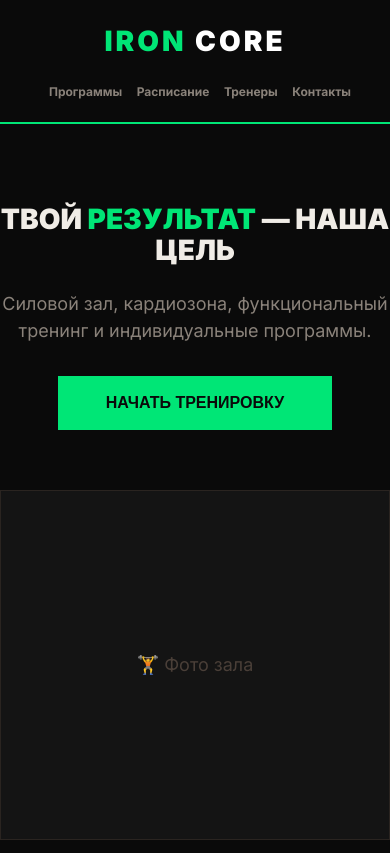
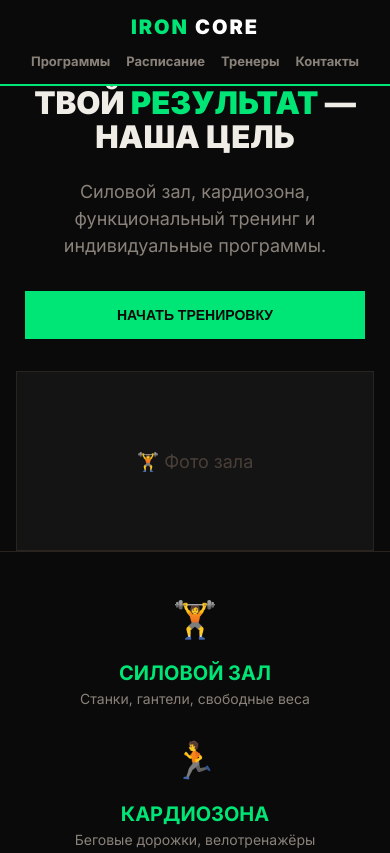
Before and after one commit to yoshxmuraa/fitness, a plain HTML site: page index.html in a window 390 px wide. Shown: the top 853 px of the page. Drawn offline with Linux system fonts and the light colour scheme.

Commit message:
index.html

```diff
--- a/index.html
+++ b/index.html
@@ -6,17 +6,15 @@
     <title>IRON CORE — фитнес клуб</title>
     <link href="https://fonts.googleapis.com/css2?family=Inter:wght@400;700;900&display=swap" rel="stylesheet">
     <style>
-        * {
-            margin: 0;
-            padding: 0;
-            box-sizing: border-box;
-        }
+        * { margin: 0; padding: 0; box-sizing: border-box; }
 
         body {
             font-family: 'Inter', sans-serif;
             background: #0a0a0a;
             color: #f0ece6;
             line-height: 1.5;
+            -webkit-font-smoothing: antialiased;
+            overflow-x: hidden;
         }
 
         .container {
@@ -25,8 +23,9 @@
             padding: 0 24px;
         }
 
+        /* ===== HEADER ===== */
         header {
-            padding: 20px 0;
+            padding: 16px 0;
             border-bottom: 2px solid #00e676;
             background: #0a0a0a;
             position: sticky;
@@ -38,30 +37,36 @@
             display: flex;
             justify-content: space-between;
             align-items: center;
+            gap: 16px;
         }
 
         .logo {
-            font-size: 28px;
+            font-size: 26px;
             font-weight: 900;
             color: #00e676;
             letter-spacing: 3px;
             text-transform: uppercase;
+            white-space: nowrap;
         }
-        .logo span {
-            color: #fff;
+        .logo span { color: #fff; }
+
+        nav {
+            display: flex;
+            flex-wrap: wrap;
+            gap: 8px 24px;
+            justify-content: flex-end;
         }
-
         nav a {
             color: #8a827a;
             text-decoration: none;
-            margin-left: 32px;
             font-weight: 700;
+            font-size: 15px;
             transition: color 0.2s;
+            white-space: nowrap;
         }
-        nav a:hover {
-            color: #00e676;
-        }
+        nav a:hover { color: #00e676; }
 
+        /* ===== HERO ===== */
         .hero {
             display: grid;
             grid-template-columns: 1fr 1fr;
@@ -72,14 +77,12 @@
         }
 
         .hero h1 {
-            font-size: 64px;
+            font-size: clamp(32px, 6vw, 64px);
             font-weight: 900;
             line-height: 1.1;
             text-transform: uppercase;
         }
-        .hero h1 .green {
-            color: #00e676;
-        }
+        .hero h1 .green { color: #00e676; }
 
         .hero p {
             font-size: 18px;
@@ -92,7 +95,6 @@
             background: #00e676;
             color: #0a0a0a;
             padding: 18px 48px;
-            border-radius: 0;
             text-decoration: none;
             font-weight: 900;
             text-transform: uppercase;
@@ -102,13 +104,10 @@
             cursor: pointer;
             font-size: 16px;
         }
-        .btn:hover {
-            background: #00c853;
-        }
+        .btn:hover { background: #00c853; }
 
         .hero-img {
             background: #141414;
-            border-radius: 0;
             height: 350px;
             display: flex;
             align-items: center;
@@ -118,6 +117,7 @@
             border: 1px solid #2a2420;
         }
 
+        /* ===== ADVANTAGES ===== */
         .advantages {
             display: grid;
             grid-template-columns: repeat(auto-fit, minmax(200px, 1fr));
@@ -127,26 +127,14 @@
             border-bottom: 1px solid #2a2420;
             text-align: center;
         }
-        .advantages .icon {
-            font-size: 48px;
-            display: block;
-            margin-bottom: 12px;
-        }
-        .advantages h3 {
-            color: #00e676;
-            font-size: 20px;
-            text-transform: uppercase;
-        }
-        .advantages p {
-            color: #8a827a;
-            font-size: 14px;
-        }
+        .advantages .icon { font-size: 48px; display: block; margin-bottom: 12px; }
+        .advantages h3 { color: #00e676; font-size: 20px; text-transform: uppercase; }
+        .advantages p { color: #8a827a; font-size: 14px; }
 
-        .programs {
-            padding: 80px 0;
-        }
+        /* ===== PROGRAMS ===== */
+        .programs { padding: 80px 0; }
         .programs h2 {
-            font-size: 40px;
+            font-size: clamp(28px, 4vw, 40px);
             font-weight: 900;
             text-transform: uppercase;
             color: #fff;
@@ -154,9 +142,7 @@
             text-align: center;
             margin-bottom: 48px;
         }
-        .programs h2 .green {
-            color: #00e676;
-        }
+        .programs h2 .green { color: #00e676; }
 
         .program-grid {
             display: grid;
@@ -181,9 +167,7 @@
             margin-bottom: 8px;
             text-transform: uppercase;
         }
-        .program-card p {
-            color: #8a827a;
-        }
+        .program-card p { color: #8a827a; }
         .program-card .price {
             display: block;
             margin-top: 14px;
@@ -192,6 +176,7 @@
             font-size: 18px;
         }
 
+        /* ===== SCHEDULE ===== */
         .schedule {
             background: #141414;
             padding: 60px 0;
@@ -199,16 +184,14 @@
             border-bottom: 1px solid #2a2420;
         }
         .schedule h2 {
-            font-size: 36px;
+            font-size: clamp(26px, 4vw, 36px);
             font-weight: 900;
             text-transform: uppercase;
             color: #fff;
             text-align: center;
             margin-bottom: 32px;
         }
-        .schedule h2 .green {
-            color: #00e676;
-        }
+        .schedule h2 .green { color: #00e676; }
 
         .schedule-grid {
             display: grid;
@@ -227,22 +210,21 @@
             color: #00e676;
             font-weight: 700;
             font-size: 16px;
+            display: block;
+            margin-bottom: 4px;
         }
 
-        .reviews {
-            padding: 80px 0;
-        }
+        /* ===== REVIEWS ===== */
+        .reviews { padding: 80px 0; }
         .reviews h2 {
-            font-size: 36px;
+            font-size: clamp(26px, 4vw, 36px);
             font-weight: 900;
             text-transform: uppercase;
             color: #fff;
             text-align: center;
             margin-bottom: 48px;
         }
-        .reviews h2 .green {
-            color: #00e676;
-        }
+        .reviews h2 .green { color: #00e676; }
 
         .reviews-grid {
             display: grid;
@@ -264,22 +246,21 @@
             display: block;
         }
 
+        /* ===== FORM ===== */
         .form-section {
             background: #141414;
             padding: 60px 0;
             border-top: 1px solid #2a2420;
         }
         .form-section h2 {
-            font-size: 36px;
+            font-size: clamp(26px, 4vw, 36px);
             font-weight: 900;
             text-transform: uppercase;
             color: #fff;
             text-align: center;
             margin-bottom: 32px;
         }
-        .form-section h2 .green {
-            color: #00e676;
-        }
+        .form-section h2 .green { color: #00e676; }
 
         .form-grid {
             max-width: 500px;
@@ -296,13 +277,10 @@
             font-size: 16px;
             outline: none;
             transition: border-color 0.2s;
+            width: 100%;
         }
-        .form-grid input:focus {
-            border-color: #00e676;
-        }
-        .form-grid input::placeholder {
-            color: #4a3f38;
-        }
+        .form-grid input:focus { border-color: #00e676; }
+        .form-grid input::placeholder { color: #4a3f38; }
         .form-grid .btn-submit {
             background: #00e676;
             color: #0a0a0a;
@@ -314,9 +292,7 @@
             transition: 0.2s;
             font-size: 16px;
         }
-        .form-grid .btn-submit:hover {
-            background: #00c853;
-        }
+        .form-grid .btn-submit:hover { background: #00c853; }
 
         footer {
             padding: 30px 0;
@@ -326,42 +302,36 @@
             color: #4a3f38;
         }
 
-        @media (max-width: 800px) {
+        /* ===== ADAPTIVE ===== */
+        @media (max-width: 900px) {
             .hero {
                 grid-template-columns: 1fr;
                 text-align: center;
+                padding: 48px 0;
+                gap: 32px;
+                min-height: auto;
             }
-            .hero p {
-                margin-left: auto;
-                margin-right: auto;
-            }
-            .header-inner {
-                flex-direction: column;
-                gap: 16px;
-            }
-            nav a {
-                margin-left: 16px;
-                font-size: 14px;
-            }
-            .hero h1 {
-                font-size: 40px;
-            }
+            .hero p { margin-left: auto; margin-right: auto; }
+            .hero h1 { font-size: clamp(28px, 8vw, 40px); }
+            .hero-img { height: 220px; }
+            .btn { width: 100%; max-width: 340px; padding: 16px 24px; }
         }
 
-        @media (max-width: 480px) {
-            .hero h1 {
-                font-size: 28px;
-            }
-            nav a {
-                margin-left: 10px;
-                font-size: 12px;
-            }
-            .program-grid {
-                grid-template-columns: 1fr;
-            }
-            .reviews-grid {
-                grid-template-columns: 1fr;
-            }
+        @media (max-width: 600px) {
+            .container { padding: 0 16px; }
+            header { padding: 12px 0; }
+            .header-inner { flex-direction: column; gap: 10px; }
+            nav { justify-content: center; gap: 6px 16px; }
+            nav a { font-size: 13px; }
+            .logo { font-size: 20px; letter-spacing: 2px; }
+            .advantages { padding: 40px 0; gap: 24px; }
+            .advantages .icon { font-size: 36px; }
+            .programs, .reviews { padding: 48px 0; }
+            .schedule { padding: 40px 0; }
+            .hero-img { height: 180px; }
+            .btn { font-size: 14px; }
+            .form-section { padding: 40px 0; }
+            .form-grid input { padding: 14px 16px; font-size: 15px; }
         }
 
         .fade-in {
```
